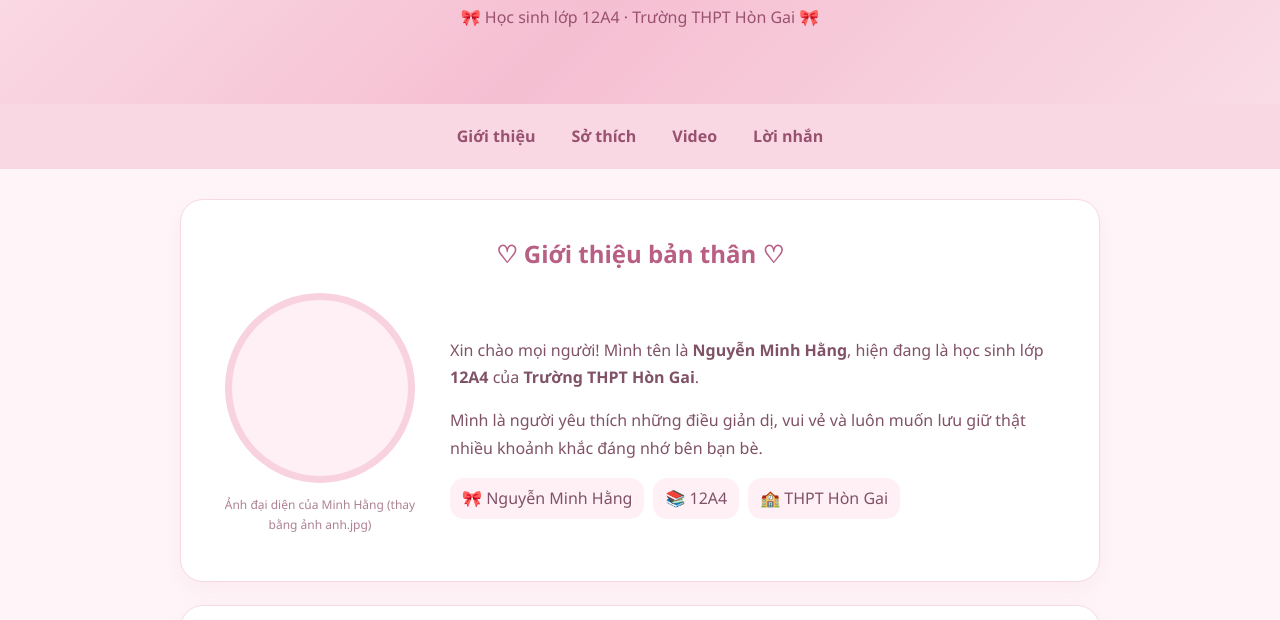
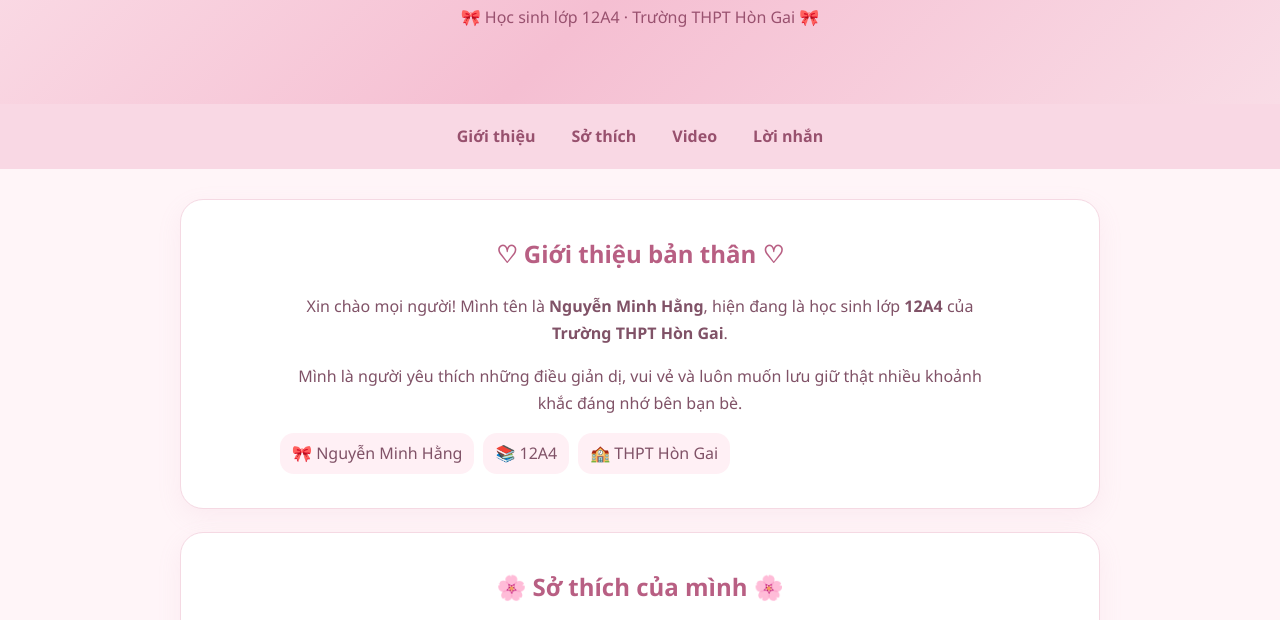
Before and after one commit to le2099330-source/gioi-thieu-ban-than, a plain HTML site: page index.html in a window 1280 px wide. Shown: the part 180-800 px from the top of the page. Drawn offline with Linux system fonts and the light colour scheme.

Commit message:
Remove profile photo from Minh Hang personal website

```diff
--- a/index.html
+++ b/index.html
@@ -15,10 +15,7 @@ nav a{color:#98516e;text-decoration:none;font-weight:700;padding:7px 14px;border
 main{width:min(920px,calc(100% - 28px));margin:30px auto 45px}
 .card{background:white;border:1px solid #f5d9e3;border-radius:23px;padding:clamp(20px,4vw,34px);margin:23px 0;box-shadow:0 8px 24px #d99bb51c}
 h2{text-align:center;color:var(--deep);margin:0 0 18px}
-.intro{display:grid;grid-template-columns:210px 1fr;gap:25px;align-items:center}
-.photo{width:190px;height:190px;margin:auto;border-radius:50%;border:7px solid #f8d2df;background:#fff0f5;display:grid;place-items:center;font-size:64px;overflow:hidden}
-.photo img{width:100%;height:100%;object-fit:cover}
-.note{text-align:center;font-size:12px;color:#ad8193}
+.intro{display:block;max-width:720px;margin:0 auto;text-align:center}
 .tags{display:flex;gap:9px;flex-wrap:wrap;margin-top:15px}.tag{background:#fff0f5;border-radius:14px;padding:7px 12px}
 .hobbies{display:grid;grid-template-columns:repeat(3,1fr);gap:14px}
 .hobby{text-align:center;padding:20px 13px;border-radius:18px;background:#fff0f5;border:1px solid #f7dce5}
@@ -27,7 +24,7 @@ h2{text-align:center;color:var(--deep);margin:0 0 18px}
 .video iframe{position:absolute;inset:0;width:100%;height:100%;border:0}
 .center{text-align:center}.hearts{font-size:25px;color:#d77f9f;letter-spacing:8px}
 footer{text-align:center;background:#f7cbd9;color:#8f4c68;padding:23px}
-@media(max-width:650px){.intro{grid-template-columns:1fr;text-align:center}.hobbies{grid-template-columns:1fr}nav a{font-size:14px;padding:6px 10px}}
+@media(max-width:650px){.hobbies{grid-template-columns:1fr}nav a{font-size:14px;padding:6px 10px}}
 </style>
 </head>
 <body>
@@ -43,12 +40,10 @@ footer{text-align:center;background:#f7cbd9;color:#8f4c68;padding:23px}
 <section class="card" id="about">
 <h2>♡ Giới thiệu bản thân ♡</h2>
 <div class="intro">
-<div><div class="photo"><img src="anh.jpg" alt="Ảnh đại diện Nguyễn Minh Hằng" onerror="this.remove();this.parentElement.textContent='🎀'"></div><p class="note">Ảnh đại diện của Minh Hằng (thay bằng ảnh anh.jpg)</p></div>
-<div>
 <p>Xin chào mọi người! Mình tên là <strong>Nguyễn Minh Hằng</strong>, hiện đang là học sinh lớp <strong>12A4</strong> của <strong>Trường THPT Hòn Gai</strong>.</p>
 <p>Mình là người yêu thích những điều giản dị, vui vẻ và luôn muốn lưu giữ thật nhiều khoảnh khắc đáng nhớ bên bạn bè.</p>
 <div class="tags"><span class="tag">🎀 Nguyễn Minh Hằng</span><span class="tag">📚 12A4</span><span class="tag">🏫 THPT Hòn Gai</span></div>
-</div></div></section>
+</div></section>
 <section class="card" id="hobbies">
 <h2>🌸 Sở thích của mình 🌸</h2><p class="center">Những điều nhỏ bé làm mình vui mỗi ngày!</p>
 <div class="hobbies">
```
